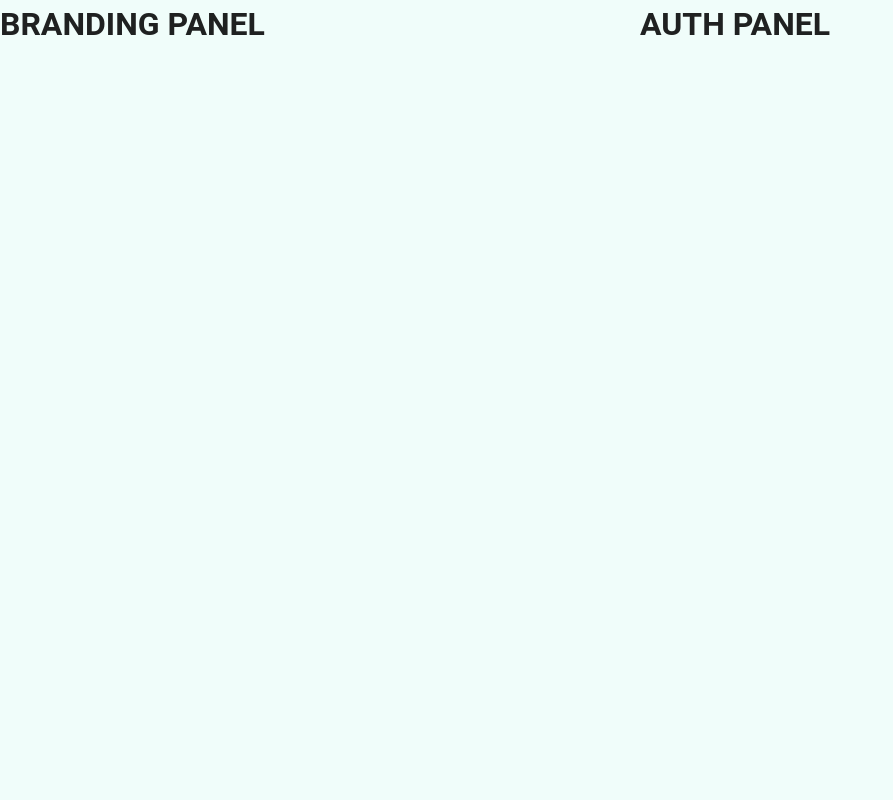
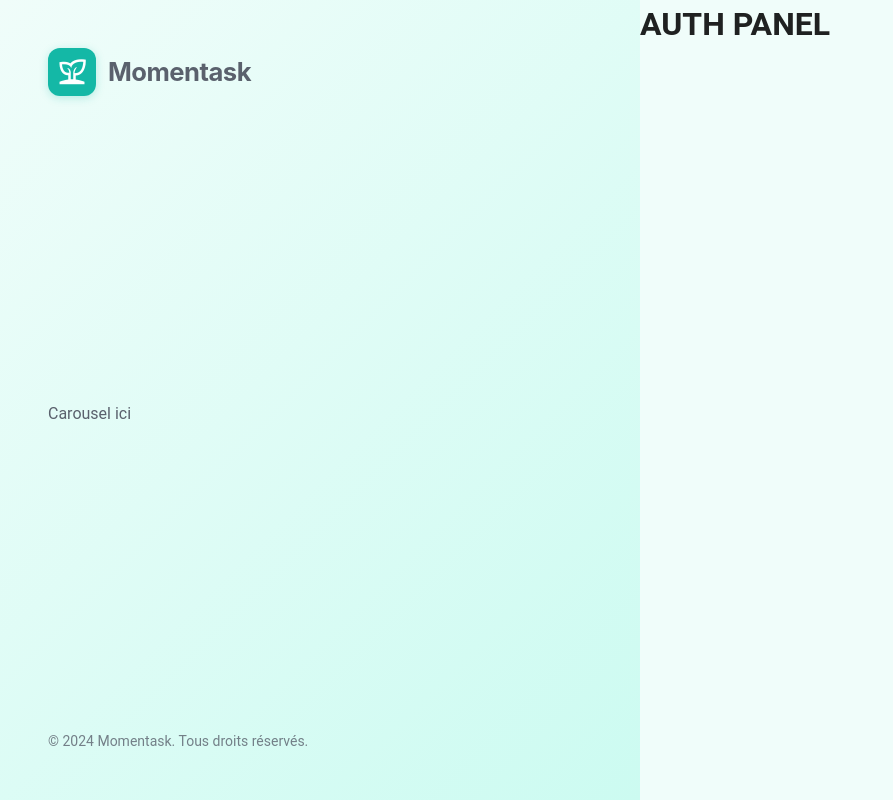
Before and after one commit to LudovicLaloux/momentask-nest, a Vue app in the folder frontend/: page /auth in a window 1280 px wide. Shown: the whole page, without its empty margins (0-893 px from the left). Built offline with nearby package versions, Linux system fonts and the light colour scheme.

Commit message:
brandingPanel and app logo

```diff
--- a/frontend/src/components/AuthView/BrandingPanel.vue
+++ b/frontend/src/components/AuthView/BrandingPanel.vue
@@ -1,5 +1,43 @@
-<script setup lang="ts"></script>
+<script setup lang="ts">
+import AppLogo from '@/components/common/AppLogo.vue'
+</script>
 
 <template>
-  <h1>BRANDING PANEL</h1>
+  <div
+    class="branding-panel w-100 h-100 d-flex flex-column justify-space-between align-start pa-12"
+  >
+    <AppLogo size="medium" />
+
+    <!-- Carousel Section (à venir) -->
+    <div class="carousel-section">
+      <p>Carousel ici</p>
+    </div>
+
+    <!-- Footer -->
+    <div class="footer">
+      <p>&copy; 2024 Momentask. Tous droits réservés.</p>
+    </div>
+  </div>
 </template>
+
+<style scoped>
+.branding-panel {
+  background: linear-gradient(135deg, #f0fdfa 0%, #ccfbf1 100%);
+  display: flex;
+  flex-direction: column;
+  justify-content: space-between;
+  align-items: center;
+  padding: 3rem 2rem;
+  color: rgb(90 97 109);
+}
+
+.footer {
+  text-align: center;
+  font-size: 0.875rem;
+  opacity: 0.8;
+}
+
+.footer p {
+  margin: 0;
+}
+</style>
--- /dev/null
+++ b/frontend/src/components/common/AppLogo.vue
@@ -0,0 +1,90 @@
+<script setup lang="ts">
+import { computed } from 'vue'
+
+interface Props {
+  size?: 'small' | 'medium' | 'large'
+  showText?: boolean
+  textColor?: string
+  iconType?: string
+}
+
+const props = withDefaults(defineProps<Props>(), {
+  size: 'small',
+  showText: true,
+  textColor: '#0F766E',
+  iconType: 'mdi-sprout-outline',
+})
+
+const sizeConfig = {
+  small: {
+    icon: 32,
+    iconSize: 17,
+    borderRadius: '8px',
+    fontSize: '1.125rem',
+    gap: '0.5rem',
+  },
+  medium: {
+    icon: 48,
+    iconSize: 30,
+    borderRadius: '12px',
+    fontSize: '1.6rem',
+    gap: '0.75rem',
+  },
+  large: {
+    icon: 64,
+    iconSize: 40,
+    borderRadius: '16px',
+    fontSize: '2rem',
+    gap: '1rem',
+  },
+}
+
+const config = sizeConfig[props.size]
+const iconStyle = computed(() => ({
+  width: `${config.icon}px`,
+  height: `${config.icon}px`,
+  borderRadius: config.borderRadius,
+}))
+
+const textStyle = computed(() => ({
+  fontSize: config.fontSize,
+}))
+</script>
+
+<template>
+  <div class="app-logo" :style="{ gap: config.gap }">
+    <div class="logo-icon" :style="iconStyle">
+      <v-icon :icon="iconType" :size="config.iconSize" color="white" />
+    </div>
+    <h1 v-if="props.showText" class="logo-text" :style="textStyle">Momentask</h1>
+  </div>
+</template>
+
+<style scoped>
+.app-logo {
+  display: flex;
+  align-items: center;
+}
+
+.logo-icon {
+  background-color: #14b8a6;
+  display: flex;
+  justify-content: center;
+  align-items: center;
+  box-shadow: 0 2px 8px rgba(20, 184, 166, 0.25);
+  flex-shrink: 0;
+}
+
+.logo-text {
+  font-weight: 700;
+  font-family:
+    'Inter',
+    -apple-system,
+    BlinkMacSystemFont,
+    'Segoe UI',
+    sans-serif;
+  margin: 0;
+  white-space: nowrap;
+  letter-spacing: -0.02em;
+}
+</style>
--- a/frontend/src/views/AuthView.vue
+++ b/frontend/src/views/AuthView.vue
@@ -6,7 +6,7 @@ import AuthPanel from '@/components/AuthView/AuthPanel.vue'
 <template>
   <v-container fluid class="pa-0 fill-height">
     <v-row no-gutters class="fill-height">
-      <v-col cols="12" md="6" class="d-sm-none d-md-flex flex-grow">
+      <v-col cols="12" md="6" class="d-none d-md-flex flex-grow">
         <BrandingPanel class="w-100"></BrandingPanel>
       </v-col>
 
@@ -18,11 +18,4 @@ import AuthPanel from '@/components/AuthView/AuthPanel.vue'
 </template>
 
 <style scoped>
-.branding-panel {
-  background-color: red;
-}
-
-.auth-panel {
-  background-color: green;
-}
 </style>
```
Also changed, not shown: frontend/src/assets/logo.svg (deleted).
